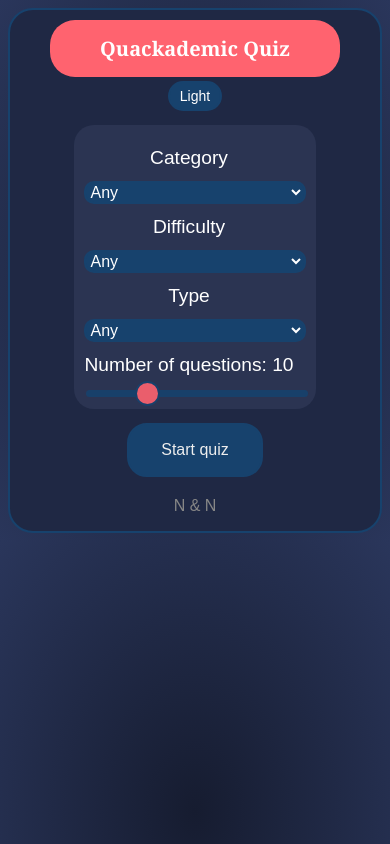
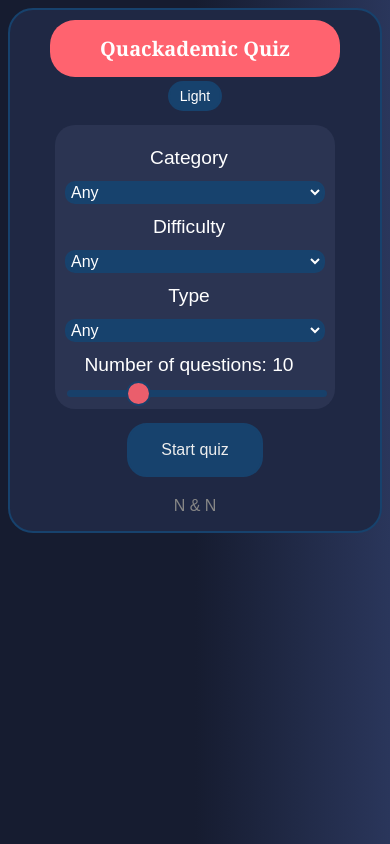
Before and after one commit to n-sankell/klientutveckling-inl2, a website: page index.html in a window 390 px wide. Both pictures are taken after a click on the button "Dark". Drawn offline with Linux system fonts and the light colour scheme.

Commit message:
small mobile fixes

```diff
--- a/style.css
+++ b/style.css
@@ -6,7 +6,7 @@
 
 body {
     font-family: Arial, Helvetica, sans-serif;
-    background: radial-gradient(#e5eafd, #f5f6fd, #ffffff);
+    background: linear-gradient(90deg, #ffffff 43%, #e9edff);
     color: #1f2844;
     display: flex;
     flex-direction: column;
@@ -98,7 +98,7 @@ button:disabled {
 
 .dark {
     /*background-color: #161c30;*/
-    background: radial-gradient(#161c30, #2a365b);
+    background: linear-gradient(90deg, #161c30 50%, #2a365b);
     color: #1f2844;
     color: #eeeeee;
     transition-duration: 0.2s;
@@ -280,7 +280,7 @@ label {
     }
 
     .optionsContainer {
-        width: auto;
+        width: 280px;
     }
 
     h1 {
@@ -290,4 +290,16 @@ label {
     .title {
         padding: 20px 50px;
     }
+
 }
+
+@media screen and (max-width: 310px) {
+    .title {
+        padding: 20px 5px;
+    }
+
+    .optionsContainer {
+        width: auto;
+    }
+
+}
```
